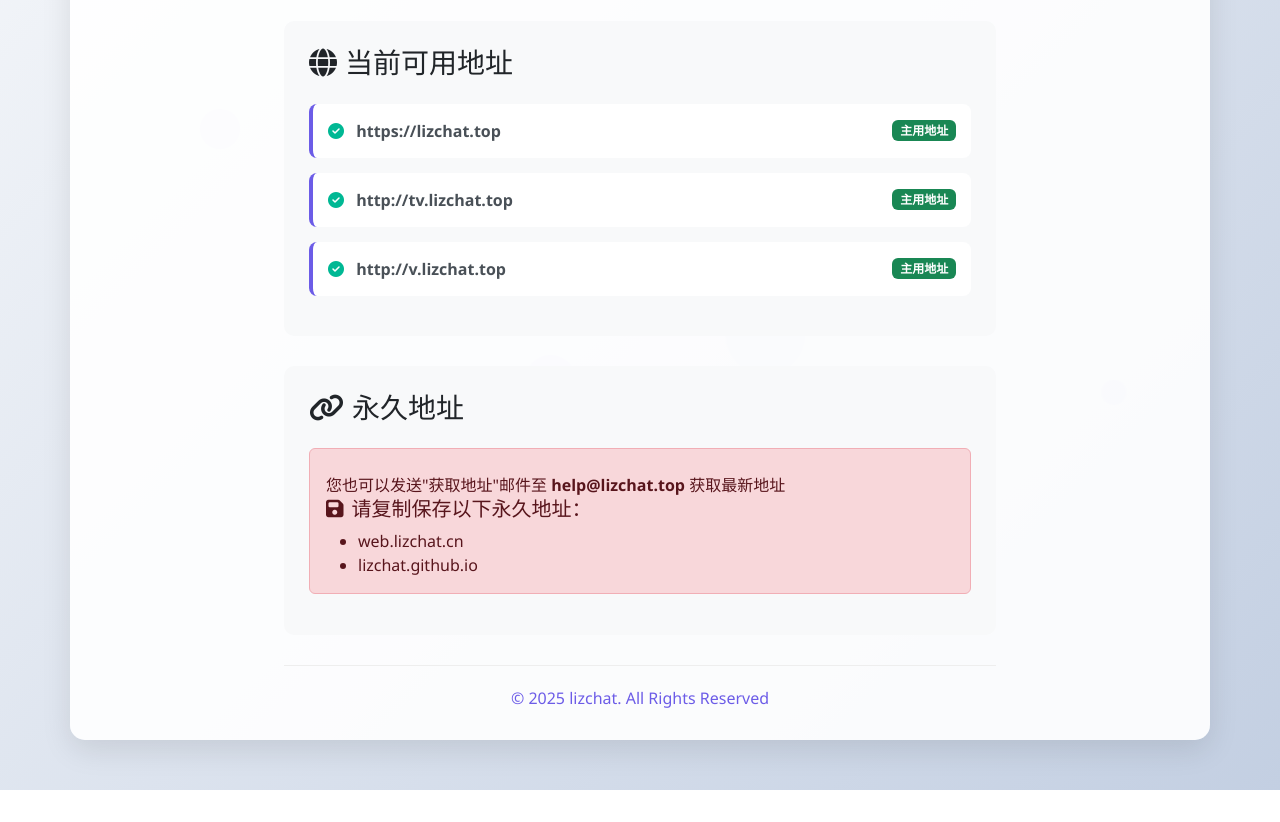
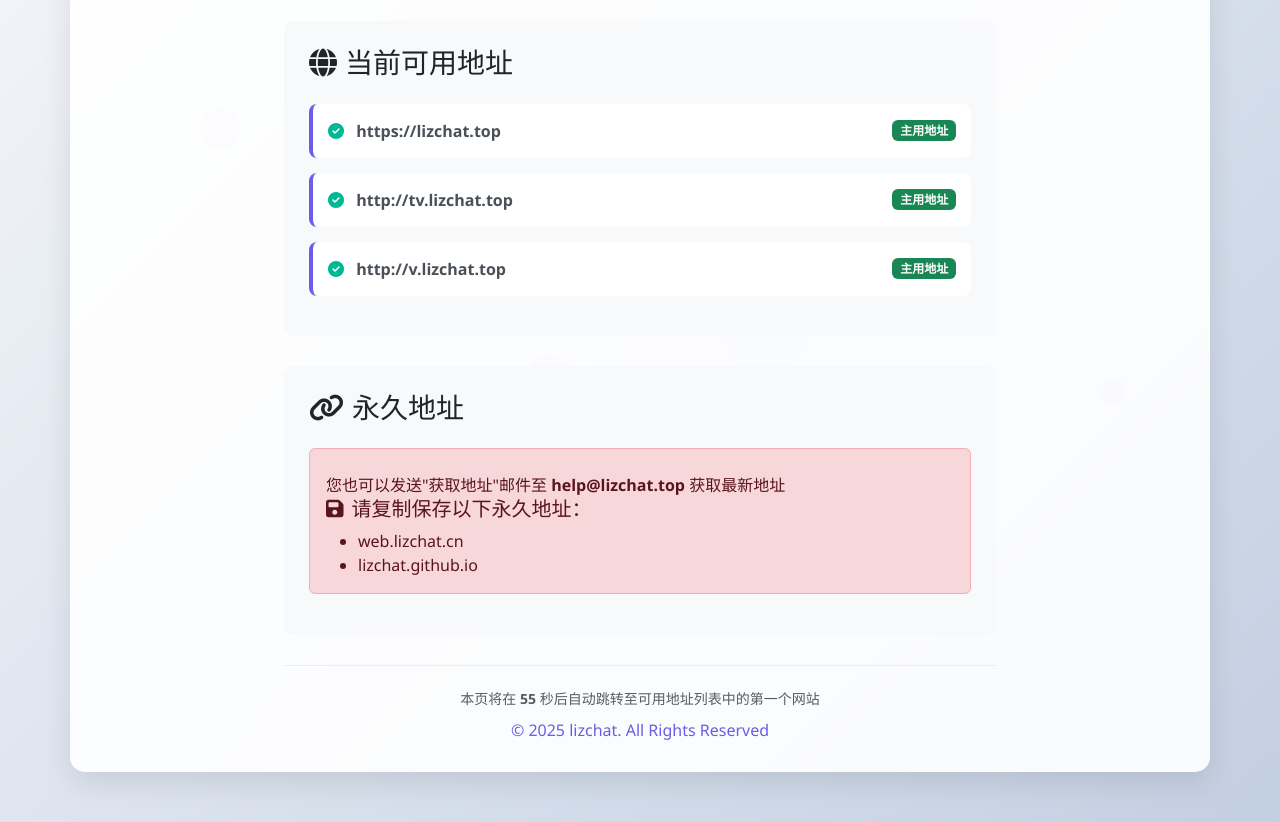
Before and after one commit to lizchat/lizchat.github.io, a plain HTML site: page index.html in a window 1280 px wide. Shown: the part 209-1031 px from the top of the page. Before the commit the page ends 999 px from the top, so only its background shows below. Drawn offline with nearby package versions, Linux system fonts and the light colour scheme.

Commit message:
Update index.html

```diff
--- a/index.html
+++ b/index.html
@@ -227,6 +227,10 @@
                 </div>
 
                 <div class="footer">
+					<!-- 自动跳转提示，会被 JS 控制是否显示 -->
+					<div id="redirect-tip" class="text-center text-muted mb-2" style="display: none;">
+						<small>本页将在 <strong id="countdown">60</strong> 秒后自动跳转至可用地址列表中的第一个网站</small>
+					</div>
                     <p class="mb-0">© 2025 lizchat. All Rights Reserved</p>
                 </div>
             </div>
@@ -235,5 +239,35 @@
 
     <!-- Bootstrap JS Bundle with Popper -->
     <script src="https://cdn.jsdelivr.net/npm/bootstrap@5.3.0/dist/js/bootstrap.bundle.min.js"></script>
+	<script>
+	  const enableAutoRedirect = true; // ← 控制是否启用自动跳转和倒计时提示
+
+	  if (enableAutoRedirect) {
+		// 显示提示区域
+		document.getElementById("redirect-tip").style.display = "block";
+
+		// 倒计时逻辑
+		let seconds = 60;
+		const countdownEl = document.getElementById("countdown");
+
+		const timer = setInterval(() => {
+		  seconds--;
+		  countdownEl.textContent = seconds;
+		  if (seconds <= 0) {
+			clearInterval(timer);
+		  }
+		}, 1000);
+
+		// 60秒后跳转
+		setTimeout(() => {
+		  const links = document.querySelectorAll('.address-link');
+		  if (links.length > 0) {
+			const firstUrl = links[0].href;
+			window.location.href = firstUrl;
+		  }
+		}, 60000);
+	  }
+	</script>
 </body>
+
 </html>
```
